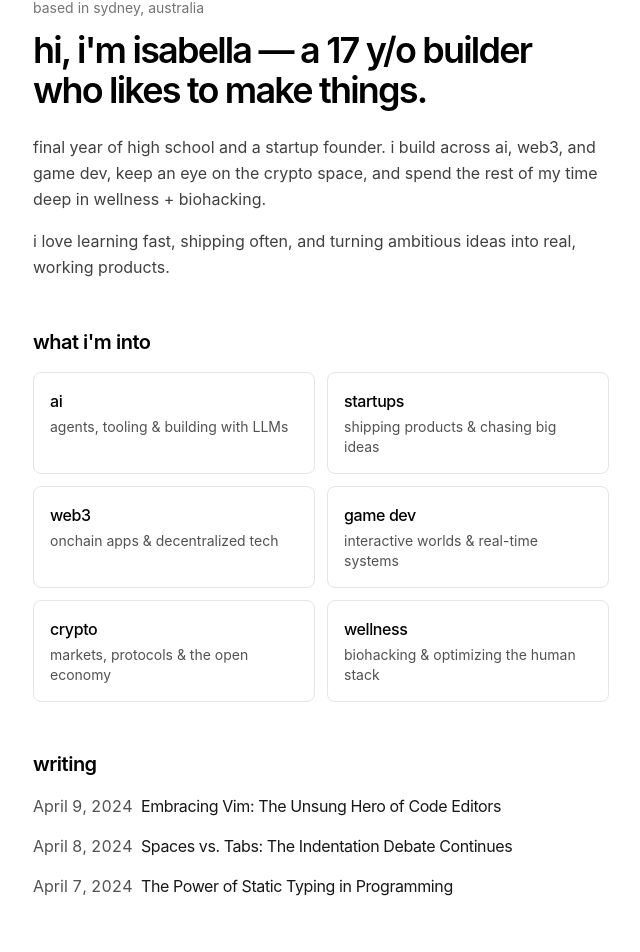
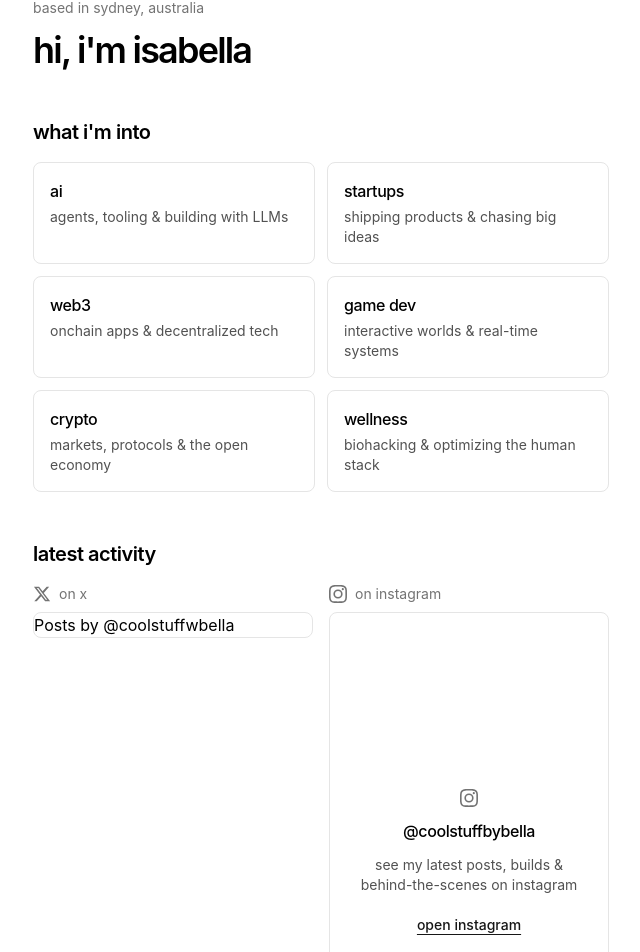
Before and after one commit to belatedingle/imisabella, a Next.js app: page / in a window 1280 px wide. Shown: the part 138-1090 px from the top of the page, without its empty margins (319-959 px from the left). Built offline with nearby package versions, Linux system fonts and the light colour scheme.

Commit message:
feat: add social feed component and update homepage layout
Co-authored-by: bella <211946071+belatedingle@users.noreply.github.com>

```diff
--- a/app/components/nav.tsx
+++ b/app/components/nav.tsx
@@ -3,9 +3,6 @@ import Link from 'next/link'
 const navItems = {
   '/': {
     name: 'home',
-  },
-  '/blog': {
-    name: 'blog',
   },
   '/#contact': {
     name: 'contact',
--- /dev/null
+++ b/app/components/social-feed.tsx
@@ -0,0 +1,100 @@
+'use client'
+
+import { useEffect, useRef } from 'react'
+
+function XIcon() {
+  return (
+    <svg width="18" height="18" viewBox="0 0 24 24" fill="currentColor" aria-hidden="true">
+      <path d="M18.244 2.25h3.308l-7.227 8.26 8.502 11.24H16.17l-5.214-6.817L4.99 21.75H1.68l7.73-8.835L1.254 2.25H8.08l4.713 6.231zm-1.161 17.52h1.833L7.084 4.126H5.117z" />
+    </svg>
+  )
+}
+
+function InstagramIcon() {
+  return (
+    <svg width="18" height="18" viewBox="0 0 24 24" fill="currentColor" aria-hidden="true">
+      <path d="M12 2.163c3.204 0 3.584.012 4.85.07 3.252.148 4.771 1.691 4.919 4.919.058 1.265.069 1.645.069 4.849 0 3.205-.012 3.584-.069 4.849-.149 3.225-1.664 4.771-4.919 4.919-1.266.058-1.644.07-4.85.07-3.204 0-3.584-.012-4.849-.07-3.26-.149-4.771-1.699-4.919-4.92-.058-1.265-.07-1.644-.07-4.849 0-3.204.013-3.583.07-4.849.149-3.227 1.664-4.771 4.919-4.919 1.266-.057 1.645-.069 4.849-.069zM12 0C8.741 0 8.333.014 7.053.072 2.695.272.273 2.69.073 7.052.014 8.333 0 8.741 0 12c0 3.259.014 3.668.072 4.948.2 4.358 2.618 6.78 6.98 6.98C8.333 23.986 8.741 24 12 24c3.259 0 3.668-.014 4.948-.072 4.354-.2 6.782-2.618 6.979-6.98.059-1.28.073-1.689.073-4.948 0-3.259-.014-3.667-.072-4.947-.196-4.354-2.617-6.78-6.979-6.98C15.668.014 15.259 0 12 0zm0 5.838a6.162 6.162 0 1 0 0 12.324 6.162 6.162 0 0 0 0-12.324zM12 16a4 4 0 1 1 0-8 4 4 0 0 1 0 8zm6.406-11.845a1.44 1.44 0 1 0 0 2.881 1.44 1.44 0 0 0 0-2.881z" />
+    </svg>
+  )
+}
+
+function XTimeline() {
+  const ref = useRef<HTMLDivElement>(null)
+
+  useEffect(() => {
+    const scriptId = 'twitter-wjs'
+    const render = () => {
+      // @ts-expect-error twttr is injected by the widgets script
+      window.twttr?.widgets?.load(ref.current)
+    }
+
+    if (document.getElementById(scriptId)) {
+      render()
+      return
+    }
+
+    const script = document.createElement('script')
+    script.id = scriptId
+    script.src = 'https://platform.twitter.com/widgets.js'
+    script.async = true
+    script.onload = render
+    document.body.appendChild(script)
+  }, [])
+
+  return (
+    <div
+      ref={ref}
+      className="overflow-hidden rounded-lg border border-neutral-200 dark:border-neutral-800"
+    >
+      <a
+        className="twitter-timeline"
+        data-height="500"
+        data-chrome="noheader nofooter transparent"
+        href="https://twitter.com/coolstuffwbella"
+      >
+        Posts by @coolstuffwbella
+      </a>
+    </div>
+  )
+}
+
+export function SocialFeed() {
+  return (
+    <section className="my-12">
+      <h2 className="mb-4 text-xl font-semibold tracking-tight">latest activity</h2>
+      <div className="grid grid-cols-1 gap-4 md:grid-cols-2">
+        <div>
+          <div className="mb-2 flex items-center gap-2 text-sm text-neutral-500 dark:text-neutral-400">
+            <XIcon />
+            <span>on x</span>
+          </div>
+          <XTimeline />
+        </div>
+
+        <div>
+          <div className="mb-2 flex items-center gap-2 text-sm text-neutral-500 dark:text-neutral-400">
+            <InstagramIcon />
+            <span>on instagram</span>
+          </div>
+          <a
+            href="https://instagram.com/coolstuffbybella"
+            target="_blank"
+            rel="noopener noreferrer"
+            className="group flex h-[500px] flex-col items-center justify-center gap-3 rounded-lg border border-neutral-200 p-6 text-center transition-colors hover:border-neutral-400 dark:border-neutral-800 dark:hover:border-neutral-600"
+          >
+            <span className="text-neutral-500 transition-colors group-hover:text-neutral-900 dark:group-hover:text-neutral-100">
+              <InstagramIcon />
+            </span>
+            <span className="font-medium tracking-tight">@coolstuffbybella</span>
+            <span className="text-sm text-neutral-600 dark:text-neutral-400">
+              {`see my latest posts, builds & behind-the-scenes on instagram`}
+            </span>
+            <span className="mt-2 text-sm font-medium text-neutral-900 underline underline-offset-4 dark:text-neutral-100">
+              open instagram
+            </span>
+          </a>
+        </div>
+      </div>
+    </section>
+  )
+}
--- a/app/page.tsx
+++ b/app/page.tsx
@@ -1,5 +1,5 @@
-import { BlogPosts } from 'app/components/posts'
 import { Interests } from 'app/components/interests'
+import { SocialFeed } from 'app/components/social-feed'
 import { Contact } from 'app/components/contact'
 
 export default function Page() {
@@ -9,22 +9,12 @@ export default function Page() {
         based in sydney, australia
       </p>
       <h1 className="mb-6 text-3xl font-semibold tracking-tighter text-balance sm:text-4xl">
-        hi, i&apos;m isabella — a 17 y/o builder who likes to make things.
+        hi, i&apos;m isabella
       </h1>
-
-      <p className="mb-4 leading-relaxed text-neutral-700 dark:text-neutral-300">
-        {`final year of high school and a startup founder. i build across ai, web3, and game dev, keep an eye on the crypto space, and spend the rest of my time deep in wellness + biohacking.`}
-      </p>
-      <p className="leading-relaxed text-neutral-700 dark:text-neutral-300">
-        {`i love learning fast, shipping often, and turning ambitious ideas into real, working products.`}
-      </p>
 
       <Interests />
 
-      <div className="my-12">
-        <h2 className="mb-4 text-xl font-semibold tracking-tight">writing</h2>
-        <BlogPosts />
-      </div>
+      <SocialFeed />
 
       <Contact />
     </section>
```
